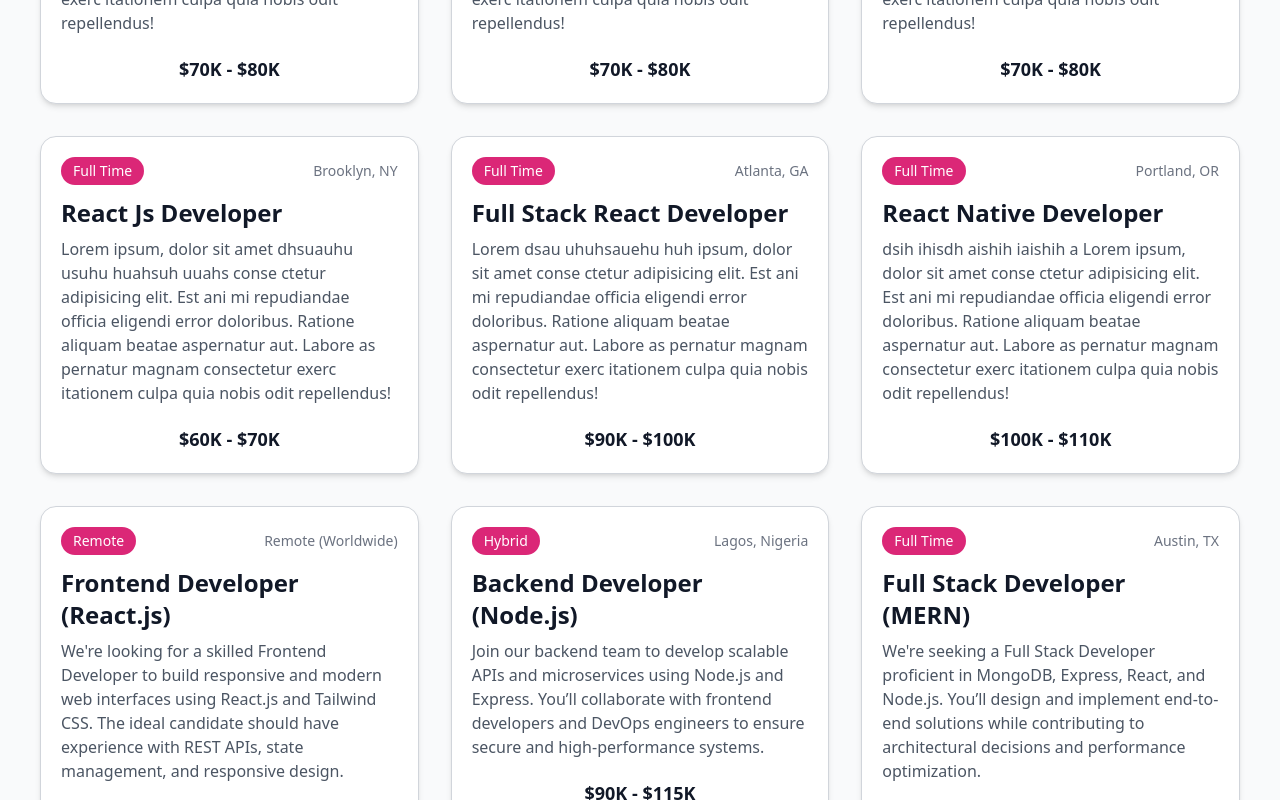
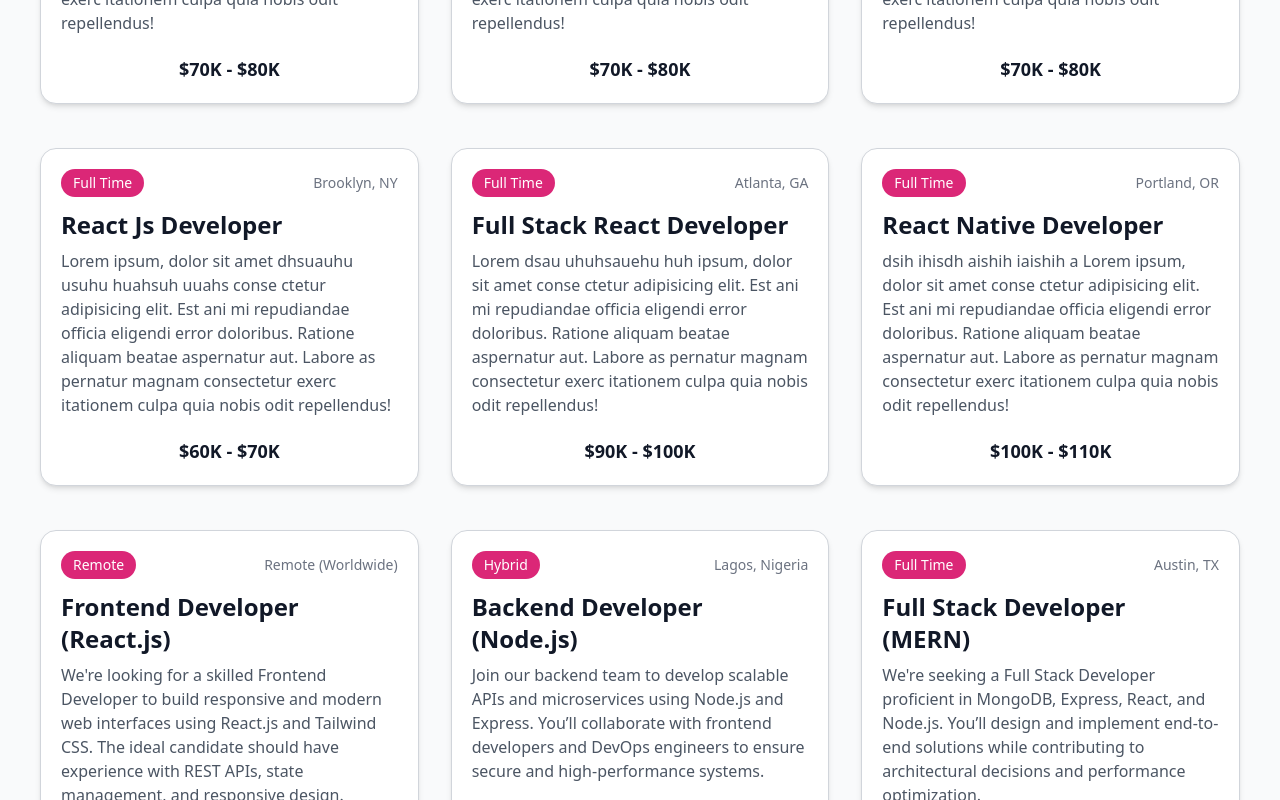
Before and after one commit to Obasky007/React, a React (Vite) app: page / in a window 1280 px wide. Shown: the part 940-1740 px from the top of the page. Built offline with nearby package versions, Linux system fonts and the light colour scheme.

Commit message:
minor changes

```diff
--- a/src/Components/Body.jsx
+++ b/src/Components/Body.jsx
@@ -28,7 +28,7 @@ function Body() {
           {Jobs.map(({ title, id, description, salary, location, type }) => (
             <div
               key={id}
-              className="border border-gray-300 shadow-md rounded-2xl p-5 bg-white hover:shadow-2xl transition-shadow duration-300"
+              className="border border-gray-300 shadow-md rounded-2xl p-5 bg-white hover:shadow-2xl transition-shadow duration-300 mb-3"
             >
               <div className="flex justify-between items-center mb-3 flex-wrap gap-2">
                 <span className="text-xs sm:text-sm font-medium px-3 py-1 rounded-full bg-pink-600 text-white">
```
